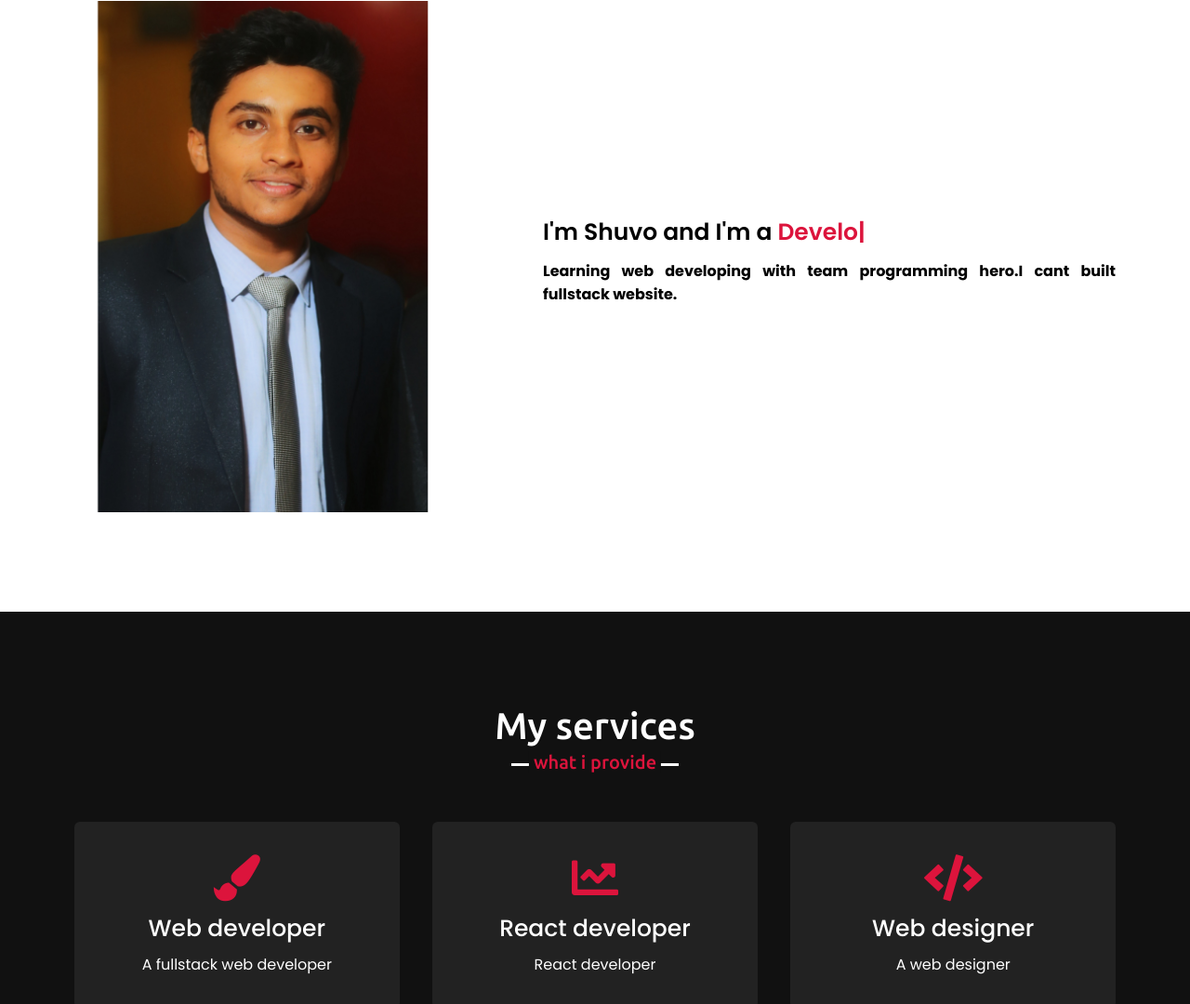
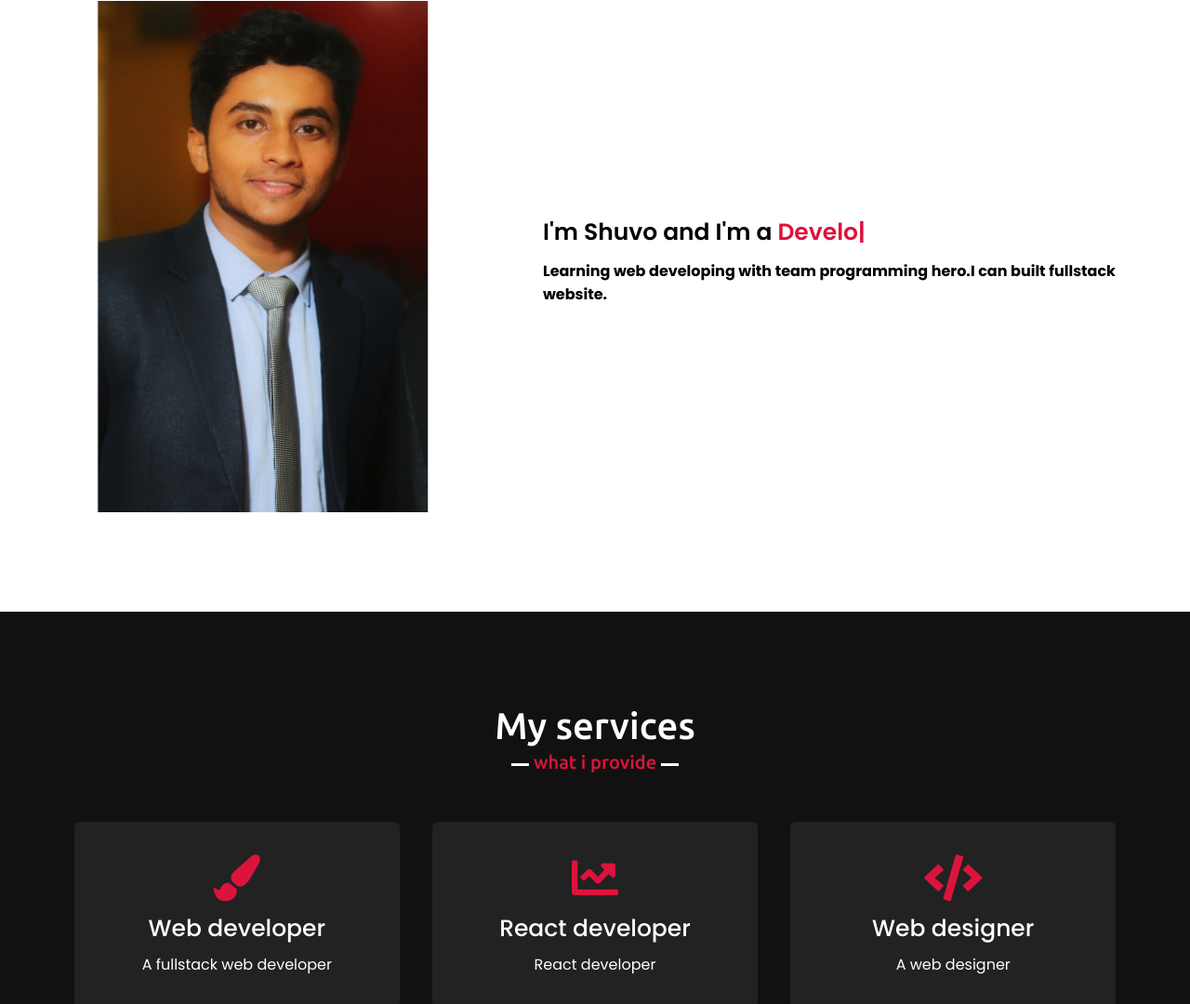
Before and after one commit to shuvogoswami007/Professional-portfolio, a plain HTML site: page index.html in a window 1280 px wide. Shown: the part 1025-2105 px from the top of the page at 93% size. Drawn offline with nearby package versions, Linux system fonts and the light colour scheme.

Commit message:
first commit

```diff
--- a/index.html
+++ b/index.html
@@ -58,7 +58,7 @@
                 </div>
                 <div class="column right">
                     <div class="text">I'm Shuvo and I'm a <span class="typing-2"></span></div>
-                    <p> <b>Learning web developing with team programming hero.I cant built fullstack website.</b>
+                    <p> <b>Learning web developing with team programming hero.I can built fullstack website.</b>
                 </div>
             </div>
         </div>
```
